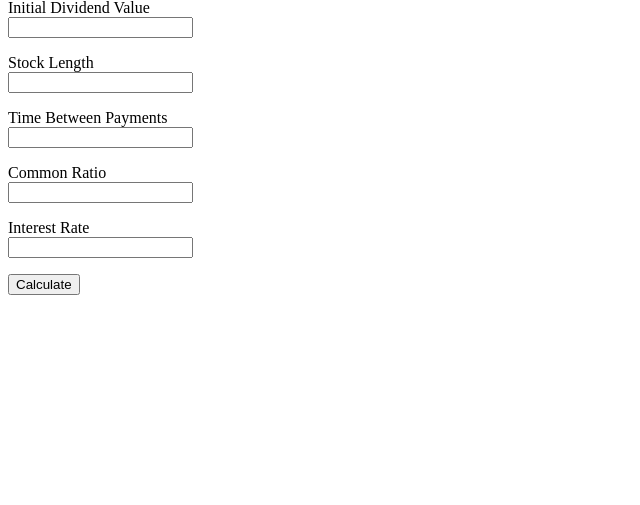
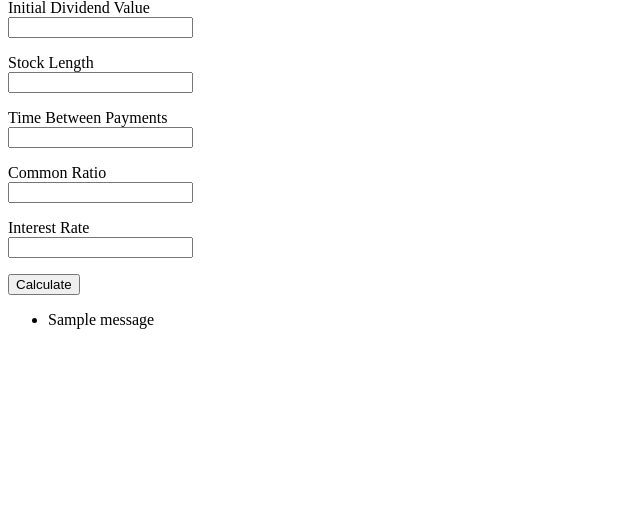
Before and after one commit to jacobmen/FinTechWebApp, a Flask app: template templates/DividendConst.html in a window 1280 px wide. Shown: the part 269-774 px from the top of the page, without its empty margins (0-640 px from the left). Run offline with Flask 2, Linux system fonts and the light colour scheme; the template is opened without the code that fills it: values that come from a table or form of the project are taken from there, others are empty; one stand-in notice (Sample message) is shown.

Commit message:
fixed bugs

```diff
--- a/forms.py
+++ b/forms.py
@@ -1,5 +1,5 @@
 from flask_wtf import FlaskForm
-from wtforms import StringField, PasswordField, BooleanField, SubmitField, DecimalField, IntegerField
+from wtforms import StringField, PasswordField, BooleanField, SubmitField, DecimalField, IntegerField, ValidationError
 from wtforms.validators import DataRequired
 
 def input_is_valid(num_required_inputs):
@@ -21,7 +21,7 @@ def input_is_valid(num_required_inputs):
         if (form.int_rate.data):
             input_count = input_count + 1
 
-        if (form.input_count < num_required_inputs):
+        if (input_count < num_required_inputs):
             raise ValidationError("Invalid Input")
 
     return _input_is_valid
--- a/framework.py
+++ b/framework.py
@@ -1,4 +1,4 @@
-from flask import Flask, render_template
+from flask import Flask, render_template, redirect
 from config import Config
 from forms import DividendConstForm, TwoPartDDNForm
 
@@ -17,7 +17,7 @@ def landing_site():
 @app.route("/one-part-ddm", methods=['GET', 'POST'])
 def one_part_ddm():
     form = DividendConstForm()
-    if (form.validate_on_submit):
+    if (form.validate_on_submit()):
         return redirect("/process-one-part")
 
     return render_template("DividendConst.html", form=form)
@@ -25,7 +25,7 @@ def one_part_ddm():
 @app.route("/two-part-ddm", methods=['GET', 'POST'])
 def two_part_ddm():
     form = TwoPartDDNForm()
-    if (form.validate_on_submit):
+    if (form.validate_on_submit()):
         return redirect("/process-two-part")
 
     return render_template("2PartDDN.html", form=form)
--- a/templates/DividendConst.html
+++ b/templates/DividendConst.html
@@ -50,6 +50,15 @@
                 {{ form.submit() }}
             </p>
         </form>
+        {% with messages = get_flashed_messages() %}
+        {% if messages %}
+        <ul>
+            {% for message in messages %}
+            <li>{{ message }}</li>
+            {% endfor %}
+        </ul>
+        {% endif %}
+        {% endwith %}
         {% endblock %}
     </body>
 </html>
```
